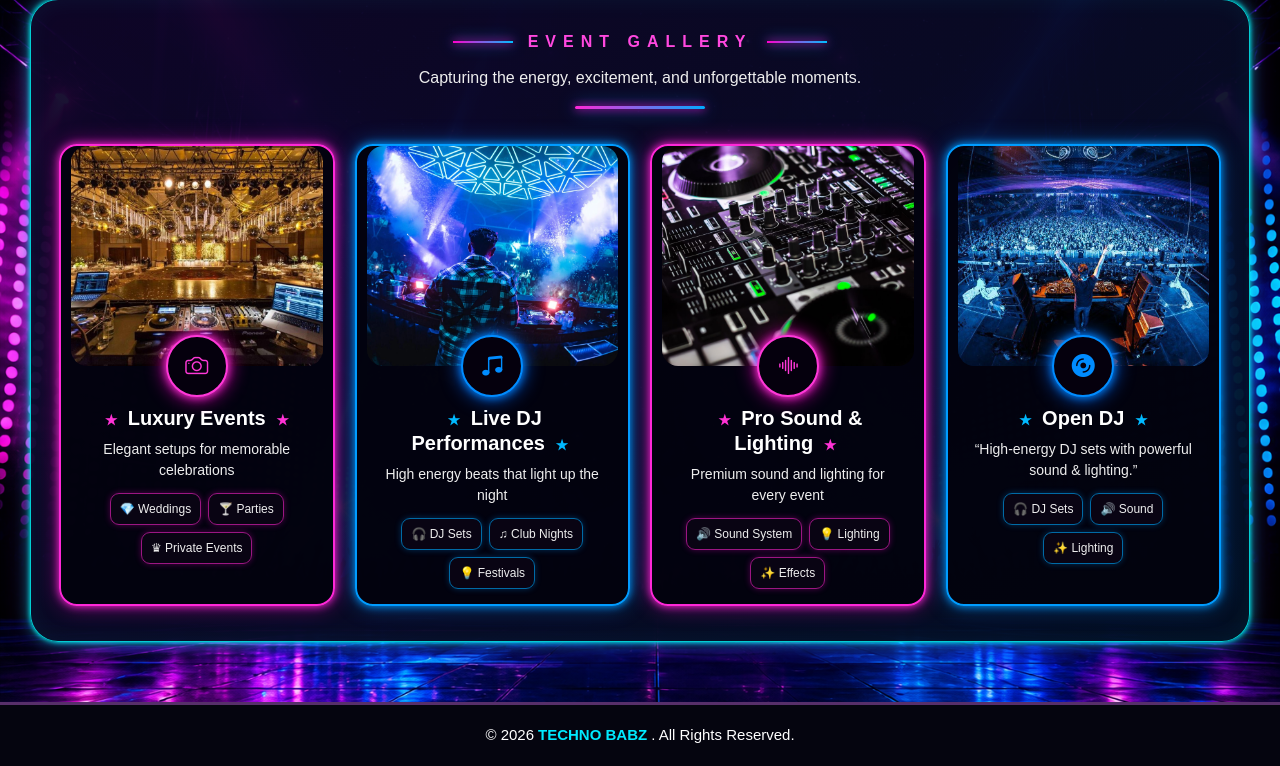
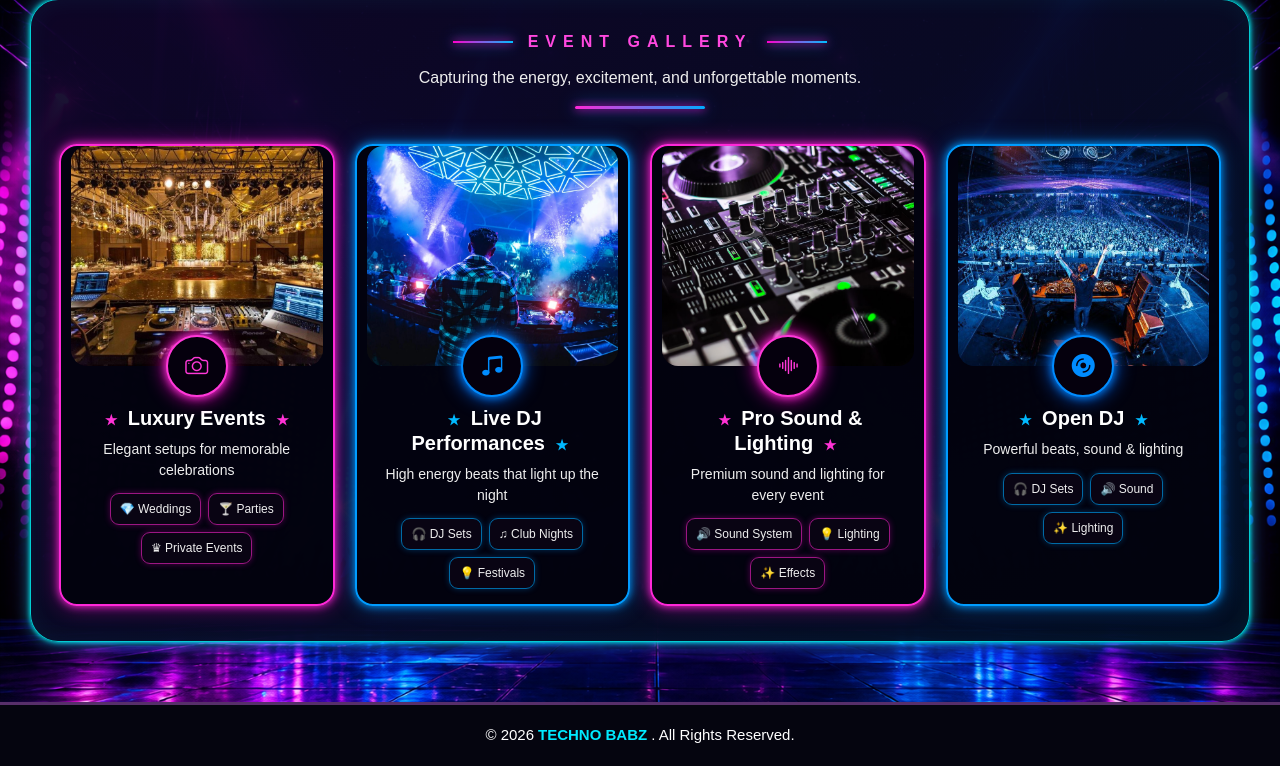
Before and after one commit to anusatheesanathu-9383/techno-babz, a Django app: page / in a window 1280 px wide. Shown: the part 917-1683 px from the top of the page. Run offline with Django 5.2, Linux system fonts and the light colour scheme.

Commit message:
Shorten Open DJ card description

```diff
--- a/templates/index.html
+++ b/templates/index.html
@@ -263,7 +263,7 @@
             </h2>
 
             <p>
-                “High-energy DJ sets with powerful sound & lighting.”
+                Powerful beats, sound & lighting
             </p>
 
             <div class="neon-gallery-tags">
```
